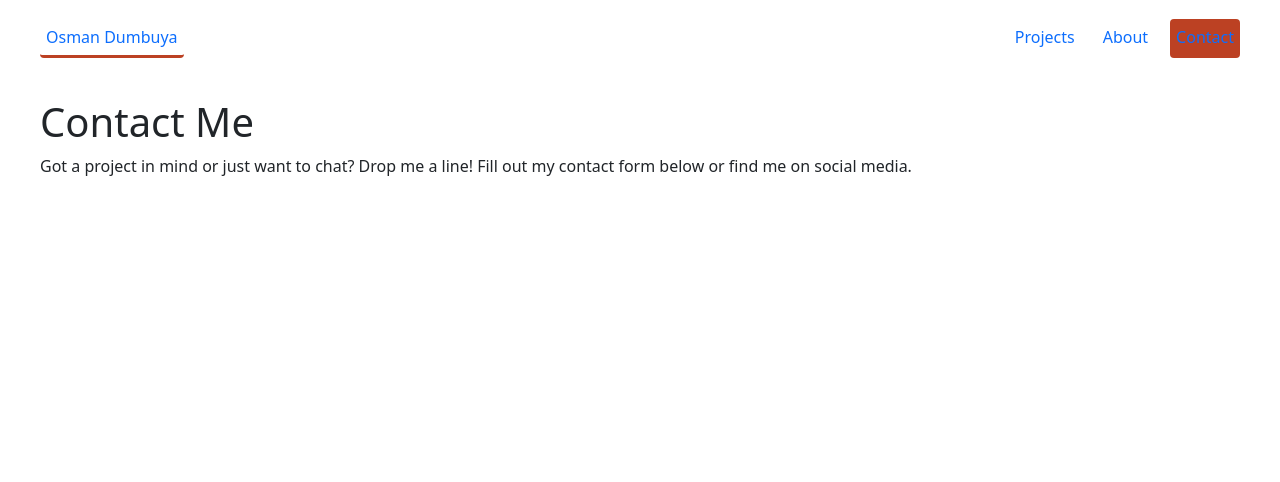
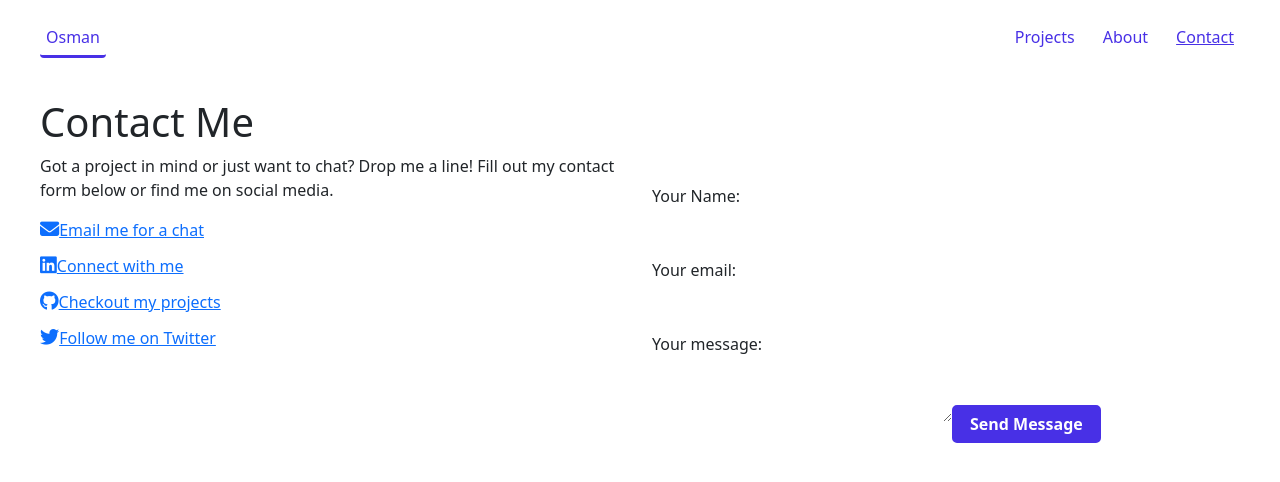
Before and after one commit to OsmanTolo/portfolio-reactjs, a React (Create React App) app: page /contact in a window 1280 px wide. Shown: the top 482 px of the page. Built offline with nearby package versions, Linux system fonts and the light colour scheme.

Commit message:
Add content and style for contact page

```diff
--- a/src/App.js
+++ b/src/App.js
@@ -1,5 +1,10 @@
 /** ROOT APP COMPONENT */
-import { BrowserRouter, Routes, Route, Link, NavLink } from "react-router-dom";
+import {
+  createBrowserRouter,
+  Route,
+  createRoutesFromElements,
+  RouterProvider,
+} from "react-router-dom";
 
 // Pages
 import Home from "./components/pages/Home";
@@ -7,27 +12,24 @@ import About from "./components/pages/About";
 import Projects from "./components/pages/Projects";
 import Contact from "./components/pages/Contact";
 
+// Layouts
+import RootLayout from "./layouts/RootLayout";
+
+// Router function
+const router = createBrowserRouter(
+  createRoutesFromElements(
+    <Route path="/" element={<RootLayout />}>
+      <Route path="/" element={<Home />} />
+      <Route path="about" element={<About />} />
+      <Route path="projects" element={<Projects />} />
+      <Route path="contact" element={<Contact />} />
+    </Route>
+  )
+);
+
 export default function App() {
   return (
-    <BrowserRouter>
-      <header>
-        <nav>
-          <Link className="logo" to="/">
-            Osman Dumbuya
-          </Link>
-          <NavLink to="/projects">Projects</NavLink>
-          <NavLink to="/about">About</NavLink>
-          <NavLink to="/contact">Contact</NavLink>
-        </nav>
-      </header>
-      <main>
-        <Routes>
-          <Route path="/" element={<Home />} />
-          <Route path="about" element={<About />} />
-          <Route path="projects" element={<Projects />} />
-          <Route path="contact" element={<Contact />} />
-        </Routes>
-      </main>
-    </BrowserRouter>
+    // Router provider providing the router created from the CreateBrowserRouter function
+    <RouterProvider router={router} />
   );
 }
--- a/src/components/pages/Contact.js
+++ b/src/components/pages/Contact.js
@@ -1,11 +1,70 @@
 export default function Contact() {
   return (
-    <div>
+    <div className="contact">
       <h1>Contact Me</h1>
-      <p>
-        Got a project in mind or just want to chat? Drop me a line! Fill out my
-        contact form below or find me on social media.
-      </p>
+      <div>
+        <div className="row">
+          <div className="col">
+            <p>
+              Got a project in mind or just want to chat? Drop me a line! Fill
+              out my contact form below or find me on social media.
+            </p>
+            <div className="socials">
+              <a
+                href="mailto:dumbuyaosman@icloud.com"
+                target="_blank"
+                rel="noreferrer"
+              >
+                <i class="fa-solid fa-envelope" alt="Email envelope icon"></i>
+                <span>Email me for a chat</span>
+              </a>
+              <a
+                href="https://www.linkedin.com/in/osman-dumbuya-148581108/"
+                target="_blank"
+                rel="noreferrer"
+              >
+                <i class="fa-brands fa-linkedin" alt="LinkedIn icon"></i>
+                <span>Connect with me</span>
+              </a>
+              <a
+                href="https://github.com/OsmanTolo"
+                target="_blank"
+                rel="noreferrer"
+              >
+                <i class="fa-brands fa-github" alt="GitHUB icon"></i>
+                <span>Checkout my projects</span>
+              </a>
+              <a
+                href="https://twitter.com/OsmanTolo_"
+                target="_blank"
+                rel="noreferrer"
+              >
+                <i class="fa-brands fa-twitter" alt="Twitter icon"></i>
+                <span>Follow me on Twitter</span>
+              </a>
+            </div>
+          </div>
+          <div className="col">
+            <form>
+              <label>
+                <span>Your Name:</span>
+                <input type="text" name="name" required />
+              </label>
+              <label>
+                <span>Your email:</span>
+                <input type="email" name="email" required />
+              </label>
+              <label>
+                <span>Your message:</span>
+                <textarea name="message" required></textarea>
+              </label>
+              <button type="submit" class="primary-btn">
+                Send Message
+              </button>
+            </form>
+          </div>
+        </div>
+      </div>
     </div>
   );
 }
--- a/src/index.css
+++ b/src/index.css
@@ -33,19 +33,42 @@ p {
   margin: 1.2rem 0;
 }
 
+/* UTILITIES */
+/* Button */
 button {
-  border: 0;
-  padding: 8px;
-  border-radius: 4px;
-  color: white;
-  background: var(--primary);
-  cursor: pointer;
+  padding: 5px 1rem;
+  text-align: center;
+  text-decoration: none;
+  display: inline-block;
+  font-size: 1rem;
+  font-weight: 600;
+  border-radius: 5px !important;
+}
+
+.primary-btn {
+  background: var(--accent-clr);
+  border: 2px solid var(--accent-clr);
+  color: var(--light-clr);
+}
+
+.primary-btn:hover {
+  background: var(--light-clr);
+  color: var(--accent-clr);
+}
+
+.secondary-btn {
+  border: 2px solid var(--accent-clr);
+}
+
+.secondary-btn:hover {
+  background: var(--accent-clr);
+  color: var(--light-clr);
 }
 
 /* navbar */
 header nav {
   display: flex;
-  gap: 16px;
+  gap: 1rem;
   justify-content: flex-end;
   max-width: 1200px;
   margin: 0 auto;
@@ -53,15 +76,16 @@ header nav {
 
 header nav .logo {
   margin-right: auto;
-  border-bottom: 3px solid var(--primary);
+  border-bottom: 3px solid var(--accent-clr);
 }
 header nav a {
   text-decoration: none;
   padding: 6px;
   border-radius: 4px;
+  color: var(--accent-clr);
 }
 header nav a.active {
-  background: var(--primary);
+  text-decoration: underline;
 }
 
 /* page content */
@@ -69,3 +93,46 @@ main {
   max-width: 1200px;
   margin: 40px auto;
 }
+
+/* CONTACT PAGE */
+.contact .socials {
+  display: flex;
+  flex-direction: column;
+  justify-content: flex-start;
+  gap: 0.75rem;
+}
+
+.contact p {
+  margin-bottom: 1rem;
+}
+
+.contact .socials i {
+  font-size: 1.2rem;
+}
+.contact input,
+.contact textarea {
+  margin-bottom: 0.5rem;
+  padding: 0.25rem;
+}
+
+/* contact form */
+form {
+  margin-top: 30px;
+}
+form input,
+form label span,
+form textarea {
+  display: block;
+}
+form input,
+form textarea {
+  margin-bottom: 30px;
+  padding: 8px;
+  border-radius: 4px;
+  border: 0;
+  width: 300px;
+  color: var(--secondary);
+}
+form label span {
+  margin-bottom: 10px;
+}
--- /dev/null
+++ b/src/layouts/RootLayout.js
@@ -0,0 +1,23 @@
+import { NavLink, Link, Outlet } from "react-router-dom";
+
+export default function RootLayout() {
+  return (
+    <div className="root-layout">
+      <header>
+        <nav>
+          <Link className="logo" to="/">
+            Osman
+          </Link>
+          <NavLink to="/projects">Projects</NavLink>
+          <NavLink to="/about">About</NavLink>
+          <NavLink to="/contact">Contact</NavLink>
+        </nav>
+      </header>
+
+      <main>
+        {/* Renders the main page contents */}
+        <Outlet />
+      </main>
+    </div>
+  );
+}
```
